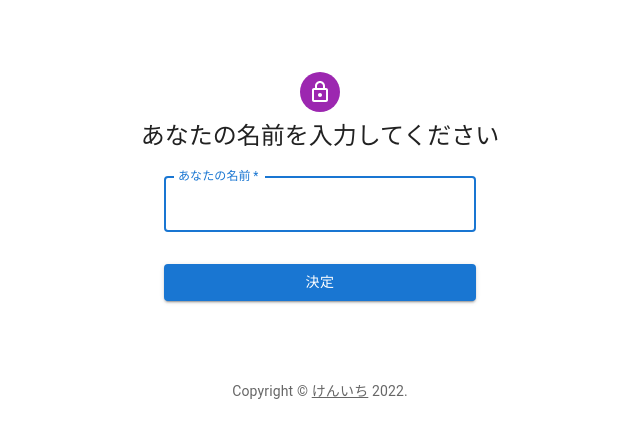
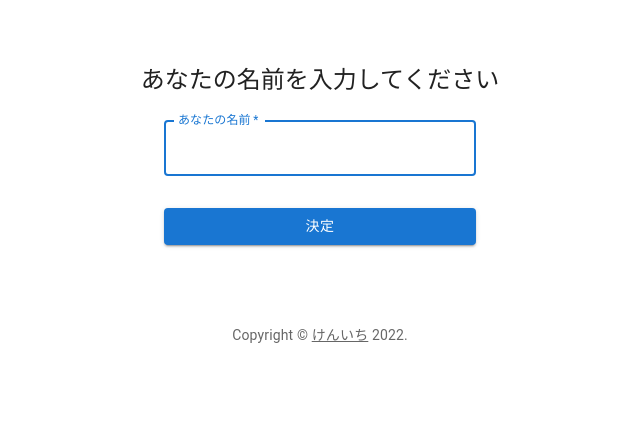
Before and after one commit to k7en/webrtc-react-firebase, a React (Create React App) app: page / in a window 1280 px wide. Shown: the top 438 px of the page, without its empty margins (320-960 px from the left). Built offline with nearby package versions, Linux system fonts and the light colour scheme; no server answers.

Commit message:
rm avator

```diff
--- a/src/components/InputFormLocal.js
+++ b/src/components/InputFormLocal.js
@@ -48,9 +48,6 @@ export default function SignIn() {
             alignItems: 'center',
           }}
         >
-          <Avatar sx={{ m: 1, bgcolor: 'secondary.main' }}>
-            <LockOutlinedIcon />
-          </Avatar>
           <Typography component="h1" variant="h5">
             {label}を入力してください
           </Typography>
```
